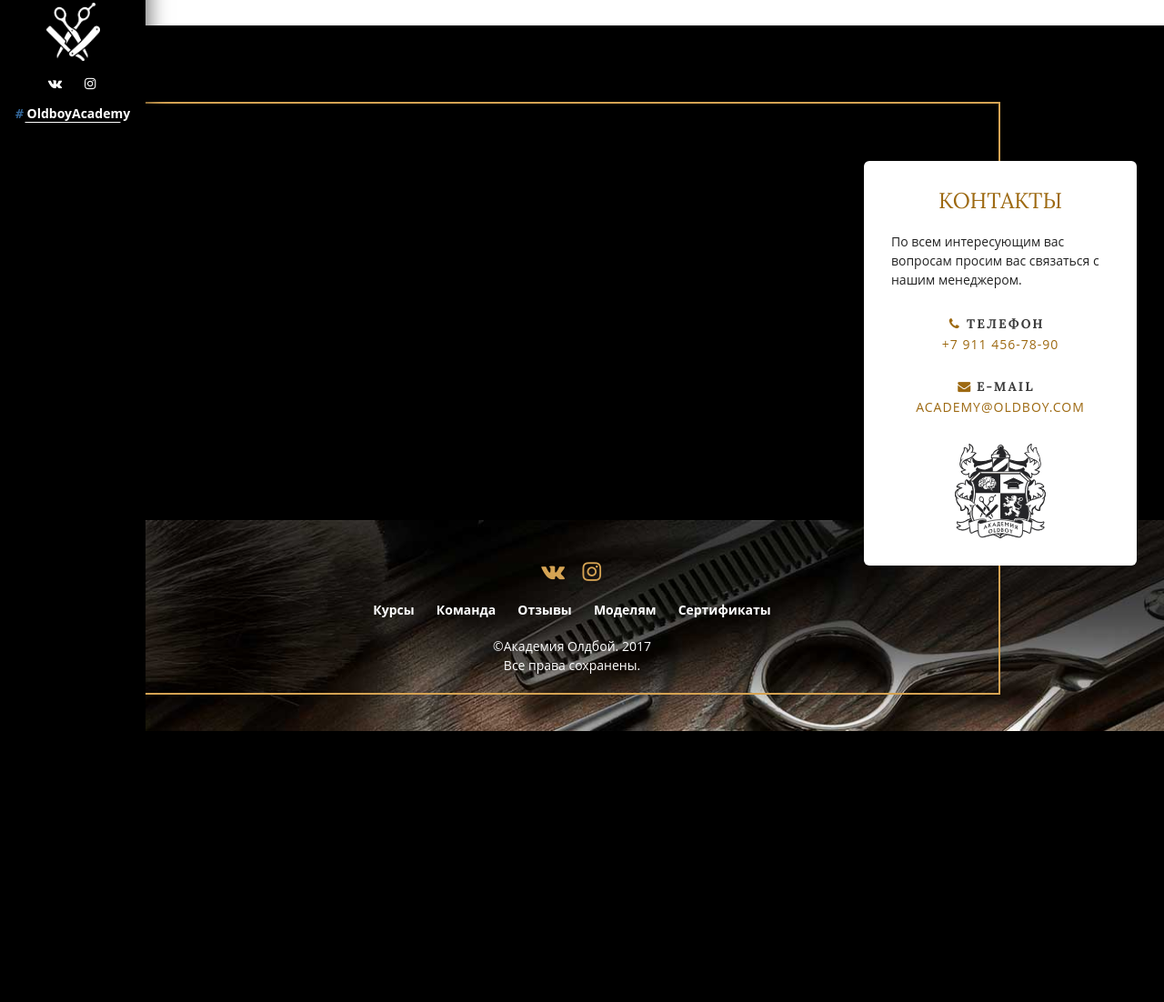
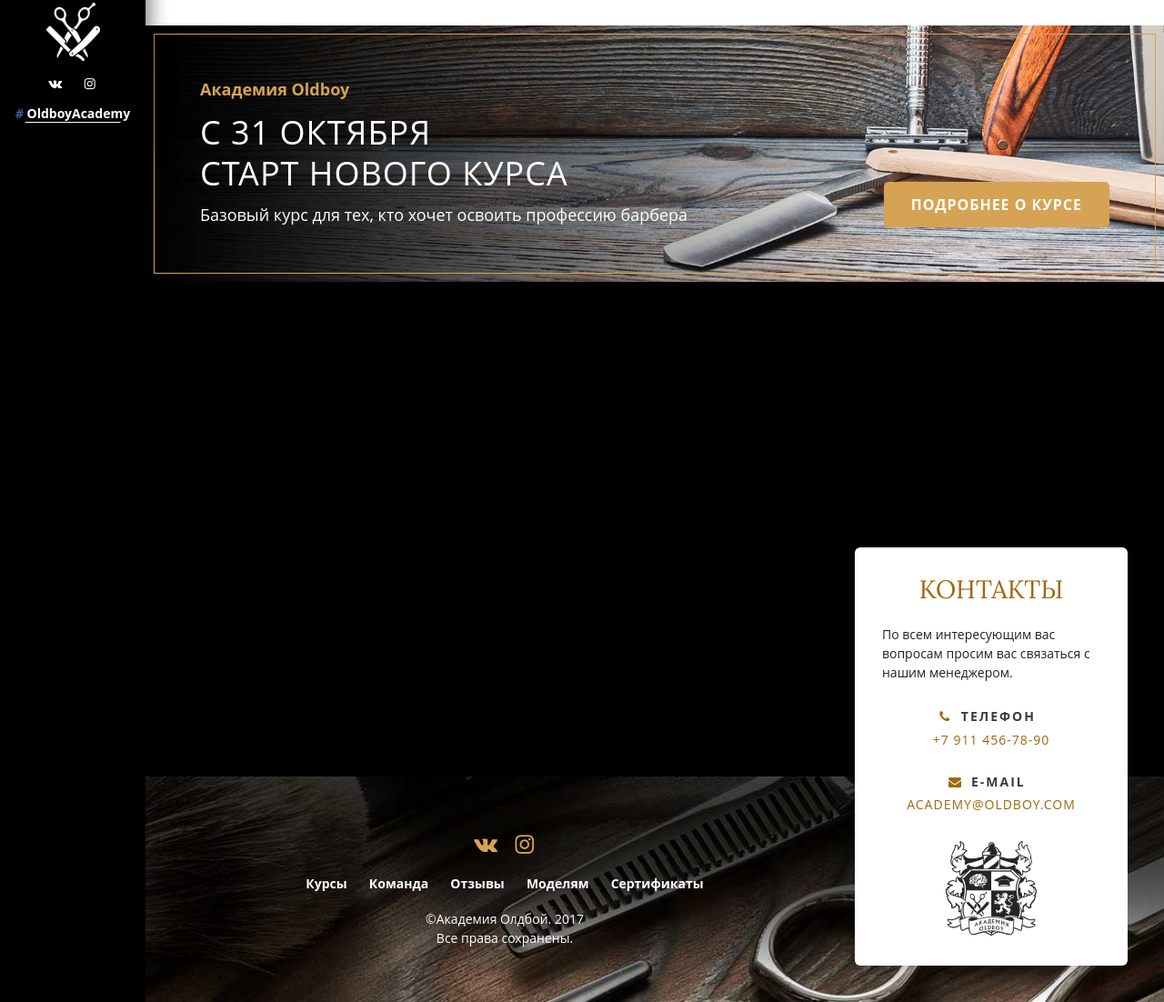
Before and after one commit to drsg85/oldboy-academy, a plain HTML site: page gallery.html in a window 1280 px wide. Shown: the part 637-1739 px from the top of the page at 91% size. Before the commit the page ends 1441 px from the top, so only its background shows below. Drawn offline with Linux system fonts and the light colour scheme; some packages are replaced by stand-ins of ours.

Commit message:
Style page footer and contacts box for inner pages

```diff
--- a/gallery.html
+++ b/gallery.html
@@ -41,6 +41,14 @@
         <p class="gallery__subtitle">Галерея работ наших<br>мастеров и учеников</p>
       </header>
     </section>
+    <section class="horiz-banner">
+      <header class="horiz-banner__header">
+        <p class="horiz-banner__suptitle">Академия Oldboy</p>
+        <h2 class="horiz-banner__title">С 31 октября<br>старт нового курса</h2>
+        <p class="horiz-banner__subtitle">Базовый курс для тех, кто хочет освоить профессию барбера</p>
+      </header>
+      <div class="horiz-banner__more"><a class="button" href="#">Подробнее о курсе</a></div>
+    </section>
     <section>
       <p>Lorem ipsum dolor sit amet consectetur adipisicing elit. Neque ullam porro iste libero cumque excepturi, voluptates magnam facere ipsam possimus vero corrupti in aliquam asperiores illo ipsum, tempore, nostrum laboriosam?</p>
       <p>Natus corporis neque amet iure vitae, nesciunt animi ducimus tenetur cum asperiores enim minus voluptates, nemo ad sed quo blanditiis dolorem! Corporis quidem repudiandae natus necessitatibus exercitationem saepe ut reiciendis!</p>
@@ -53,8 +61,9 @@
       <p>Officia consectetur incidunt laboriosam doloremque similique est praesentium. Accusantium veritatis natus nostrum, fugit obcaecati ratione officia maxime sed odit amet esse ullam, explicabo voluptatem ad excepturi non commodi quo? Dolores.</p>
       <p>Minima facere numquam cupiditate quisquam qui vel adipisci non ipsa perferendis, aliquid amet reprehenderit laboriosam, aperiam dolore quod incidunt ipsum eveniet tenetur molestias iusto maxime facilis repellat labore a? Natus!</p>
     </section>
-    <section class="contacts contacts--inner">
-      <article class="contacts-box">
+    <section class="contacts contacts--inner"></section>
+    <footer class="page-footer page-footer--inner">
+      <article class="contacts-box contacts-box--inner">
         <header class="contacts-box__header">
           <h2 class="contacts-box__title">Контакты</h2>
           <p class="contacts-box__text">По всем интересующим вас вопросам просим вас связаться с нашим менеджером.</p>
@@ -75,8 +84,6 @@
           <div class="contacts-box__logo"><img src="./img/logo-bw.svg" alt="Академия Олдбой логотип"/></div>
         </footer>
       </article>
-    </section>
-    <footer class="page-footer">
       <div class="page-footer__wrapper">
         <div class="page-footer__social"><a class="icon-vkontakte" href=""></a><a class="icon-instagram" href=""></a></div>
         <nav class="page-footer__menu">
--- a/styles.css
+++ b/styles.css
@@ -658,7 +658,7 @@
       .main-nav--side-menu a {
         padding: 12px 0;
         color: #ffffff;
-        font-size: 0.9rem;
+        font-size: 0.875rem;
         text-align: center;
         line-height: 30px; }
       .main-nav--side-menu .main-nav__logo {
@@ -2213,6 +2213,22 @@
     .contacts-box {
       right: 0;
       width: 300px; } }
+  .contacts-box--inner {
+    position: relative;
+    bottom: auto;
+    margin: 0;
+    margin-bottom: 30px; }
+    @media (min-width: 700px) {
+      .contacts-box--inner {
+        position: absolute;
+        right: 40px;
+        bottom: 140px; } }
+    @media (min-width: 900px) {
+      .contacts-box--inner {
+        bottom: 180px; } }
+    @media (min-width: 1200px) {
+      .contacts-box--inner {
+        bottom: 10px; } }
   .contacts-box__header {
     margin-bottom: 30px; }
   .contacts-box__title {
@@ -2220,7 +2236,7 @@
     color: #d5a353;
     color: #9d6911;
     font-family: "Lora", serif;
-    font-size: 1.5rem;
+    font-size: 1.75rem;
     font-weight: 400;
     text-align: center;
     text-transform: uppercase; }
@@ -2258,7 +2274,6 @@
     display: inline-block;
     vertical-align: top;
     color: #3b3b3b;
-    font-family: "Lora", serif;
     font-size: 0.875rem;
     font-weight: 700;
     letter-spacing: 2px;
@@ -2277,18 +2292,33 @@
         text-decoration: underline; }
 
 .page-footer {
+  position: relative;
   padding: 80px 25px;
   padding-bottom: 40px;
   background-color: #222222;
-  background-image: url("./img/footer-bg.jpg");
+  background-image: url("./img/footer-bg-s.jpg");
   background-position: center center;
   background-size: cover; }
+  @media (min-width: 700px) {
+    .page-footer {
+      background-image: url("./img/footer-bg-l.jpg"); } }
   @media (min-width: 1200px) {
     .page-footer {
       position: relative;
       z-index: 2;
       padding-left: 0;
       padding-top: 60px; } }
+  .page-footer--inner {
+    padding: 25px;
+    padding-bottom: 40px; }
+    @media (min-width: 700px) {
+      .page-footer--inner {
+        padding-top: 80px; } }
+    .page-footer--inner .page-footer__wrapper {
+      border: none; }
+      @media (min-width: 1200px) {
+        .page-footer--inner .page-footer__wrapper {
+          margin-right: 330px; } }
   @media (min-width: 1200px) {
     .page-footer__wrapper {
       margin-right: 155px;
@@ -2633,3 +2663,73 @@
       .popup__controls a:hover {
         color: #d5a353;
         background-color: #ffffff; }
+
+.horiz-banner {
+  position: relative;
+  padding: 35px;
+  color: #ffffff;
+  background-image: url("./img/banner-bg-s.jpg");
+  background-size: cover;
+  background-repeat: no-repeat;
+  background-position: center bottom; }
+  @media (min-width: 700px) {
+    .horiz-banner {
+      padding: 35px 60px; } }
+  @media (min-width: 900px) {
+    .horiz-banner {
+      padding: 60px; } }
+  @media (min-width: 1200px) {
+    .horiz-banner {
+      background-image: url("./img/banner-bg-l.jpg");
+      background-position: left bottom; } }
+  .horiz-banner::before {
+    content: "";
+    position: absolute;
+    left: 9px;
+    top: 9px;
+    height: calc(100% - 18px);
+    width: calc(100% - 18px);
+    border: 1px solid #d5a353;
+    pointer-events: none; }
+  .horiz-banner__header {
+    margin-bottom: 40px; }
+    @media (min-width: 1200px) {
+      .horiz-banner__header {
+        margin-bottom: 0; } }
+  .horiz-banner__suptitle {
+    margin-top: 0;
+    margin-bottom: 15px;
+    color: #d5a353;
+    font-weight: 700; }
+    @media (min-width: 700px) {
+      .horiz-banner__suptitle {
+        font-size: 1.125rem; } }
+  .horiz-banner__title {
+    font-weight: 400;
+    letter-spacing: 1px;
+    line-height: 1.25;
+    text-transform: uppercase; }
+    @media (min-width: 700px) {
+      .horiz-banner__title {
+        font-size: 2rem; } }
+    @media (min-width: 900px) {
+      .horiz-banner__title {
+        margin-bottom: 10px;
+        margin-top: 0;
+        font-size: 2.25rem; } }
+  .horiz-banner__subtitle {
+    line-height: 1.5; }
+    @media (min-width: 700px) {
+      .horiz-banner__subtitle {
+        font-size: 1.125rem; } }
+    @media (min-width: 900px) {
+      .horiz-banner__subtitle {
+        margin-top: 0; } }
+    @media (min-width: 1200px) {
+      .horiz-banner__subtitle {
+        margin-bottom: 0; } }
+  @media (min-width: 1200px) {
+    .horiz-banner__more {
+      position: absolute;
+      bottom: 60px;
+      right: 60px; } }
```
Also changed, not shown: img/footer-bg-l.jpg (renamed from img/footer-bg.jpg), img/footer-bg-s.jpg (added).
